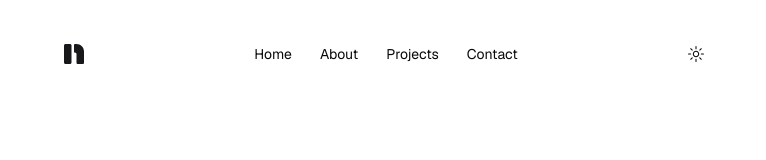
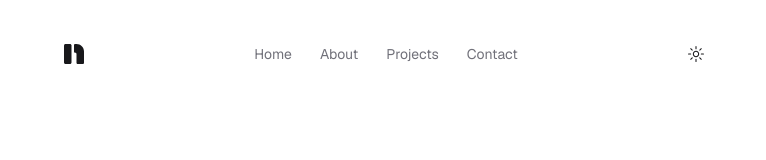
Before and after one commit to nikolastolvanen/nikolas-t.io, a Next.js app: page /posts in a window 1280 px wide. Shown: the top 160 px of the page, without its empty margins (256-1022 px from the left). Built offline with nearby package versions, Linux system fonts and the light colour scheme.

Commit message:
Update navbar

```diff
--- a/components/footer.tsx
+++ b/components/footer.tsx
@@ -28,7 +28,7 @@ export default function Footer() {
           <ul className='font-sm flex flex-row space-x-4'>
             <li>
               <a
-                className='flex items-center text-muted-foreground transition-all'
+                className='flex items-center text-muted-foreground transition-all hover:text-foreground'
                 rel='noopener noreferrer'
                 target='_blank'
                 href='/rss'
@@ -39,7 +39,7 @@ export default function Footer() {
             </li>
             <li>
               <a
-                className='flex items-center text-muted-foreground transition-all'
+                className='flex items-center text-muted-foreground transition-all hover:text-foreground'
                 rel='noopener noreferrer'
                 target='_blank'
                 href='https://github.com/nikolastolvanen/nikolas-t.io'
--- a/components/header.tsx
+++ b/components/header.tsx
@@ -1,6 +1,8 @@
+'use client'
 import Link from 'next/link'
 import { ThemeToggle } from './theme-toggle'
 //import { Button } from '@/components/ui/button'
+import { usePathname } from 'next/navigation'
 
 const navItems = {
   '/': {
@@ -18,6 +20,8 @@ const navItems = {
 }
 
 export default function Header() {
+  const pathname = `/${usePathname().split('/')[1]}`
+
   return (
     <header className='inset-x-0 top-0 z-50 md:pb-6 md:pt-6'>
       <nav className='container flex max-w-[720px] items-center justify-between pb-3 pt-3'>
@@ -49,7 +53,11 @@ export default function Header() {
               <Link
                 key={path}
                 href={path}
-                className='relative m-1 flex rounded-lg py-1 align-middle text-sm transition-all hover:text-neutral-800 dark:hover:text-neutral-200 sm:px-2'
+                className={`${
+                  path === pathname
+                    ? 'text-primary underline underline-offset-2'
+                    : 'text-muted-foreground'
+                } "relative hover:text-foreground" m-1 flex rounded-lg py-1 align-middle text-sm transition-all sm:px-2`}
               >
                 {name}
               </Link>
--- a/components/theme-toggle.tsx
+++ b/components/theme-toggle.tsx
@@ -22,7 +22,7 @@ export function ThemeToggle() {
     <Button
       className='rounded-border-2 rounded-lg p-2'
       size='sm'
-      variant='ghost'
+      variant='icon'
       onClick={() => {
         setTheme(resolvedTheme === 'dark' ? 'light' : 'dark')
       }}
--- a/components/ui/button.tsx
+++ b/components/ui/button.tsx
@@ -18,7 +18,8 @@ const buttonVariants = cva(
         secondary:
           'bg-secondary text-secondary-foreground shadow-sm hover:bg-secondary/80',
         ghost: 'hover:bg-accent hover:text-accent-foreground',
-        link: 'text-primary underline-offset-4 hover:underline'
+        link: 'text-primary underline-offset-4 hover:underline',
+        icon: 'text-primary underline-offset-4 hover:text-foreground'
       },
       size: {
         default: 'h-9 px-4 py-2',
```
Also changed, not shown: components/socials.tsx (+2 -50 lines).
